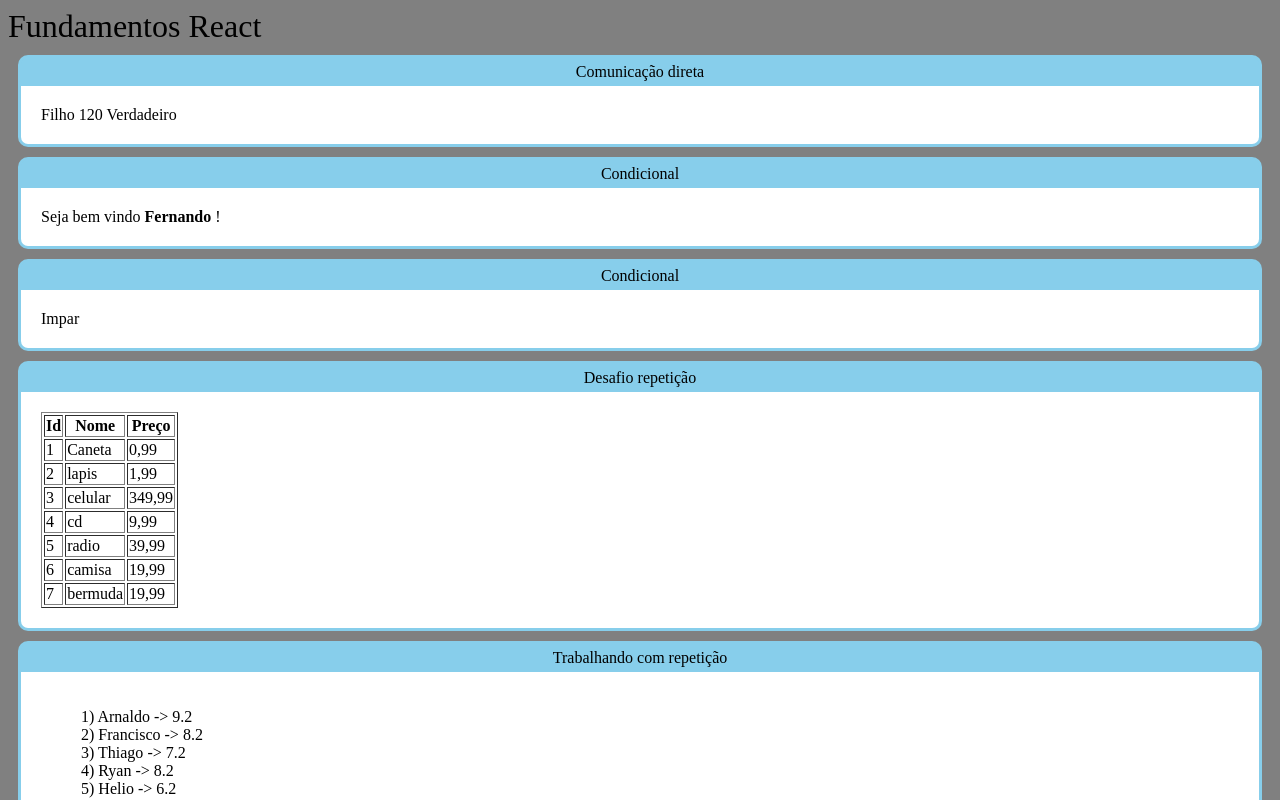
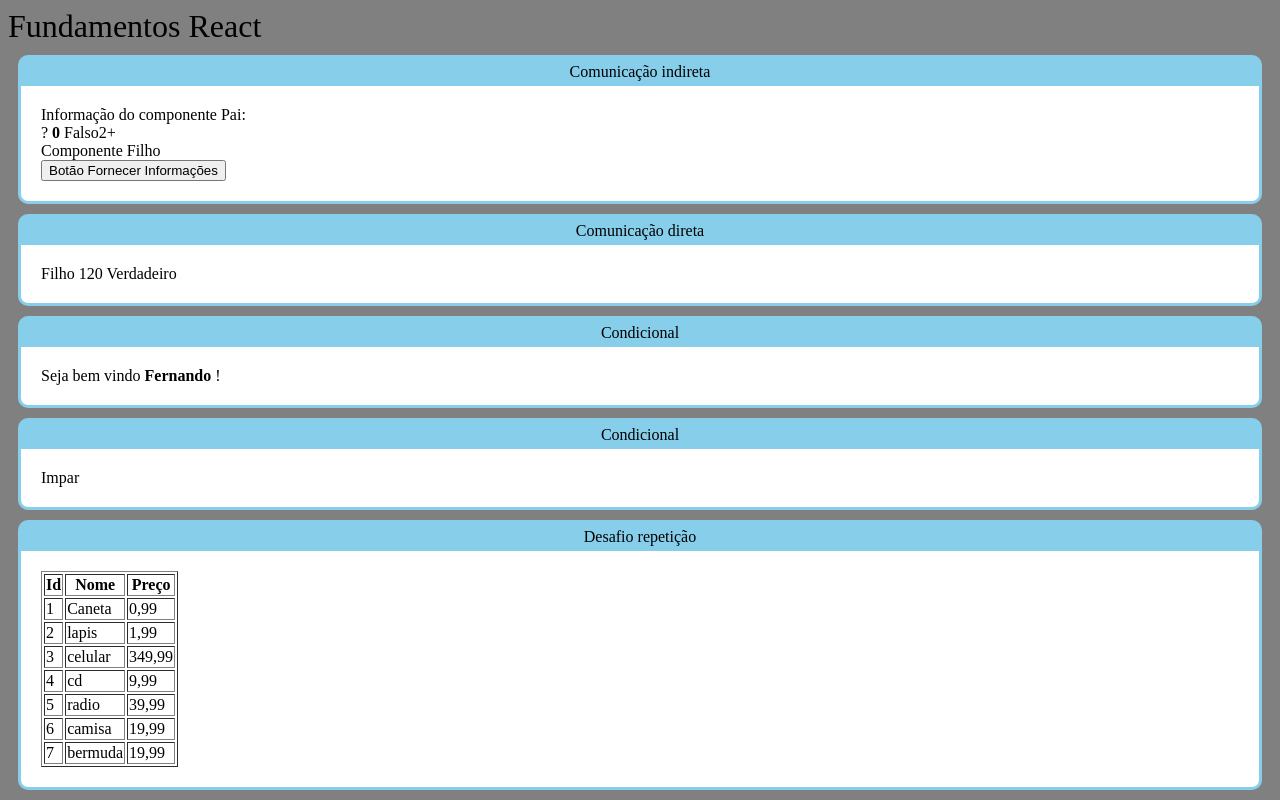
Before and after one commit to rodolfoSantosUK/reactCod3r, a React (Create React App) app in the folder fundamentos-react/: page / in a window 1280 px wide. Shown: the top 800 px of the page. Built offline with nearby package versions, Linux system fonts and the light colour scheme.

Commit message:
[ADD] Garantindo a comunicação entre componente filho com o componente pai.

```diff
--- a/fundamentos-react/src/App.jsx
+++ b/fundamentos-react/src/App.jsx
@@ -11,10 +11,16 @@
 import ParOuImpar from "./components/condicional/ParOuImpar"
 import UsuarioInfo from "./components/condicional/UsuarioInfo"
 import DiretaPai from "./components/comunicacao/DiretaPai"
+import IndiretaPai from "./components/comunicacao/IndiretaPai.jsx"
 
 export default () => (
     <div id="app" >
         <h1>Fundamentos React </h1>
+
+
+        <Card titulo="Comunicação indireta">
+            <IndiretaPai></IndiretaPai>
+        </Card>
 
         <Card titulo="Comunicação direta">
             <DiretaPai></DiretaPai>
--- /dev/null
+++ b/fundamentos-react/src/components/comunicacao/IndiretaFilho.jsx
@@ -0,0 +1,18 @@
+import React from 'react'
+
+export default props => {
+
+const cb = props.quandoClicar
+
+    return (
+        <div>
+            <div>Componente Filho</div>
+            <button onClick={
+                _ => cb('João', 53, true)
+            }> Botão Fornecer Informações</button>
+        </div>
+
+
+    )
+
+}
--- /dev/null
+++ b/fundamentos-react/src/components/comunicacao/IndiretaPai.jsx
@@ -0,0 +1,28 @@
+import React from 'react'
+import IndiretaFilho from './IndiretaFilho'
+
+export default props => {
+
+    let nome = '?'
+    let idade = '0'
+    let nerd = false
+
+    function fornecerInformacoes(nomeParam, idadeParam, nerdParam) {
+        nome  = nomeParam
+        idade = idadeParam
+        nerd  = nerdParam
+    }
+
+    return (
+        <div>
+            <div>Informação do componente Pai: </div>
+            <span>{nome}</span>
+            <span> <strong>{idade}</strong></span>
+            <span> {nerd ? 'Verdadeiro' : 'Falso'}</span>2+
+
+
+            <IndiretaFilho quandoClicar={fornecerInformacoes}> </IndiretaFilho>
+        </div>
+    )
+
+}
```
